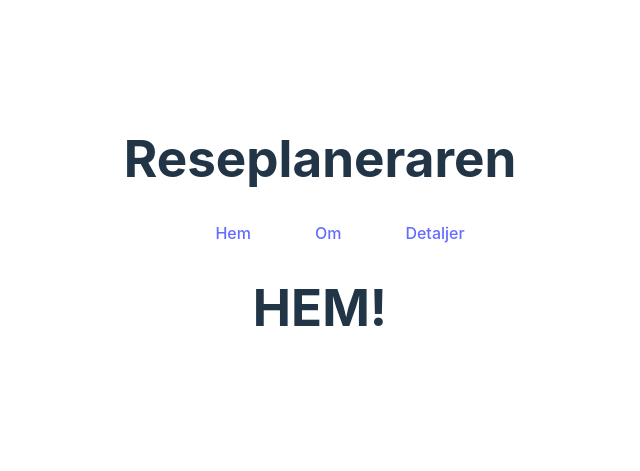
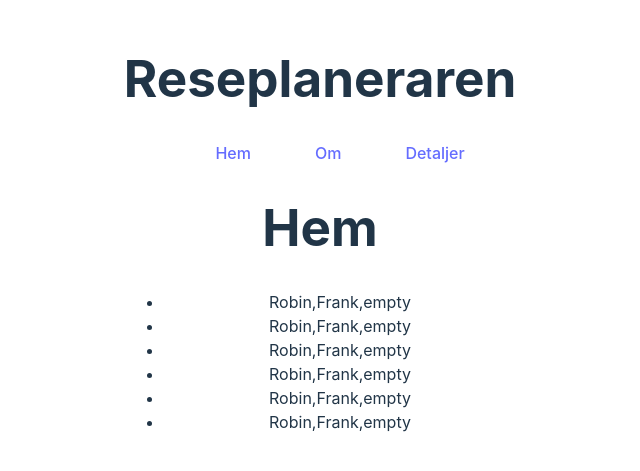
Before and after one commit to Team-Umea/Nuggets.Reseplanerare, a React (Vite) app in the folder nuggetsplanner/: page / in a window 1280 px wide. Shown: the part 167-638 px from the top of the page, without its empty margins (320-960 px from the left). Built offline with nearby package versions, Linux system fonts and the light colour scheme; data requests are answered from the project's data file.

Commit message:
FetchfunctinoN on home done. commit Tobias,Robin,Frank

```diff
--- /dev/null
+++ b/nuggetsplanner/db.json
@@ -0,0 +1,33 @@
+{"information": [
+    {
+      "location": "Frank",
+      "activity": "Robin",
+      "image": "empty"
+    },
+    {
+      "location": "Frank",
+      "activity": "Robin",
+      "image": "empty"
+    },
+    {
+        "location": "Frank",
+        "activity": "Robin",
+        "image": "empty"
+      },
+      {
+        "location": "Frank",
+        "activity": "Robin",
+        "image": "empty"
+      },
+      {
+        "location": "Frank",
+        "activity": "Robin",
+        "image": "empty"
+      },
+      {
+        "location": "Frank",
+        "activity": "Robin",
+        "image": "empty"
+      }
+    ]
+  }
--- /dev/null
+++ b/nuggetsplanner/src/api/Api.js
@@ -0,0 +1,14 @@
+const baseUrl = "http://localhost:5000/information";
+
+export async function fetchInformationApi() {
+  try {
+    const response = await fetch(baseUrl);
+    if (!response.ok) {
+      throw new Error("Nätverksfel u idiot");
+    }
+    const data = await response.json();
+    return data;
+  } catch (error) {
+    console.error("fel som vi ska lägga in sen");
+  }
+}
--- a/nuggetsplanner/src/pages/Home.jsx
+++ b/nuggetsplanner/src/pages/Home.jsx
@@ -1,7 +1,29 @@
+import { useEffect, useState } from "react";
+import { fetchInformationApi } from "../api/Api";
+
 function HomePage() {
-    return (
-        <h1>HEM!</h1>
-     );
+  const [information, setInformation] = useState([]);
+  useEffect(() => {
+    const fetchData = async () => {
+      const data = await fetchInformationApi();
+      setInformation(data);
+      console.log(data);
+    };
+    fetchData();
+  }, []);
+
+  return (
+    <div>
+      <h1>Hem</h1>
+      <ul>
+        {information.map((location, index) => (
+          <li key={index}>
+            {location.activity},{location.location},{location.image}
+          </li>
+        ))}
+      </ul>
+    </div>
+  );
 }
 
 export default HomePage;
--- a/package.json
+++ b/package.json
@@ -2,5 +2,8 @@
   "dependencies": {
     "@reduxjs/toolkit": "^2.5.1",
     "react-router-dom": "^7.1.5"
+  },
+  "devDependencies": {
+    "concurrently": "^9.1.2"
   }
 }
```
Also changed, not shown: nuggetsplanner/package.json (+6 -6 lines), 1 other file (tests, documents, lock files or other folders).
